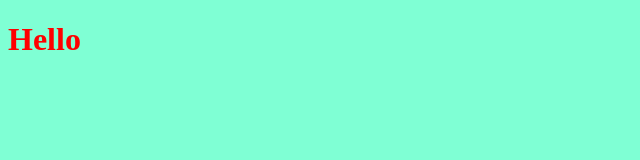
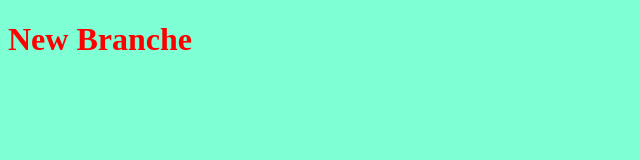
Before and after one commit to AbdMedVall/my-project, a plain HTML site: page index.html in a window 1280 px wide. Shown: the whole page, without its empty margins (0-640 px from the left). Drawn offline with Linux system fonts and the light colour scheme.

Commit message:
update index.html

```diff
--- a/index.html
+++ b/index.html
@@ -8,7 +8,7 @@
 </head>
 <body>
 
-    <h1>Hello</h1>
+    <h1>New Branche</h1>
     <script src="app.js"></script>
 </body>
 </html>
```
